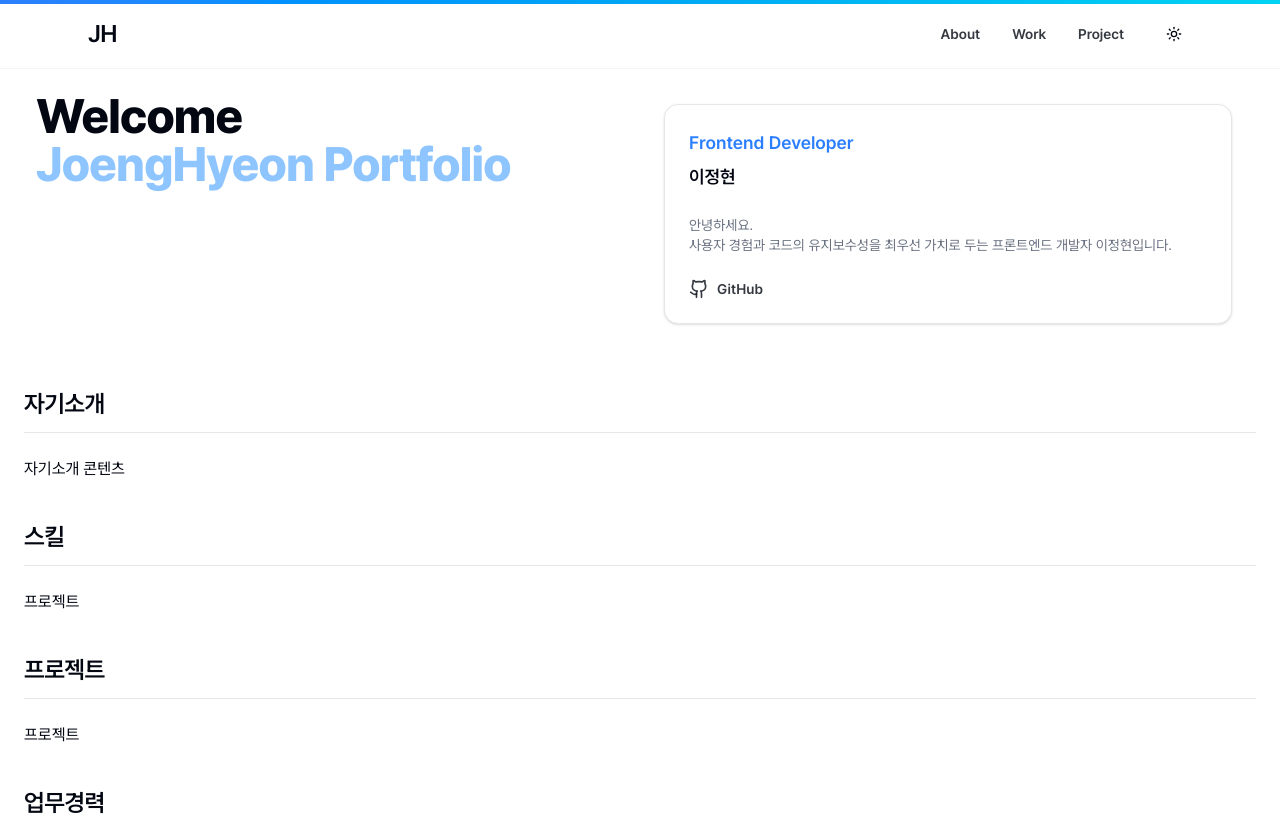
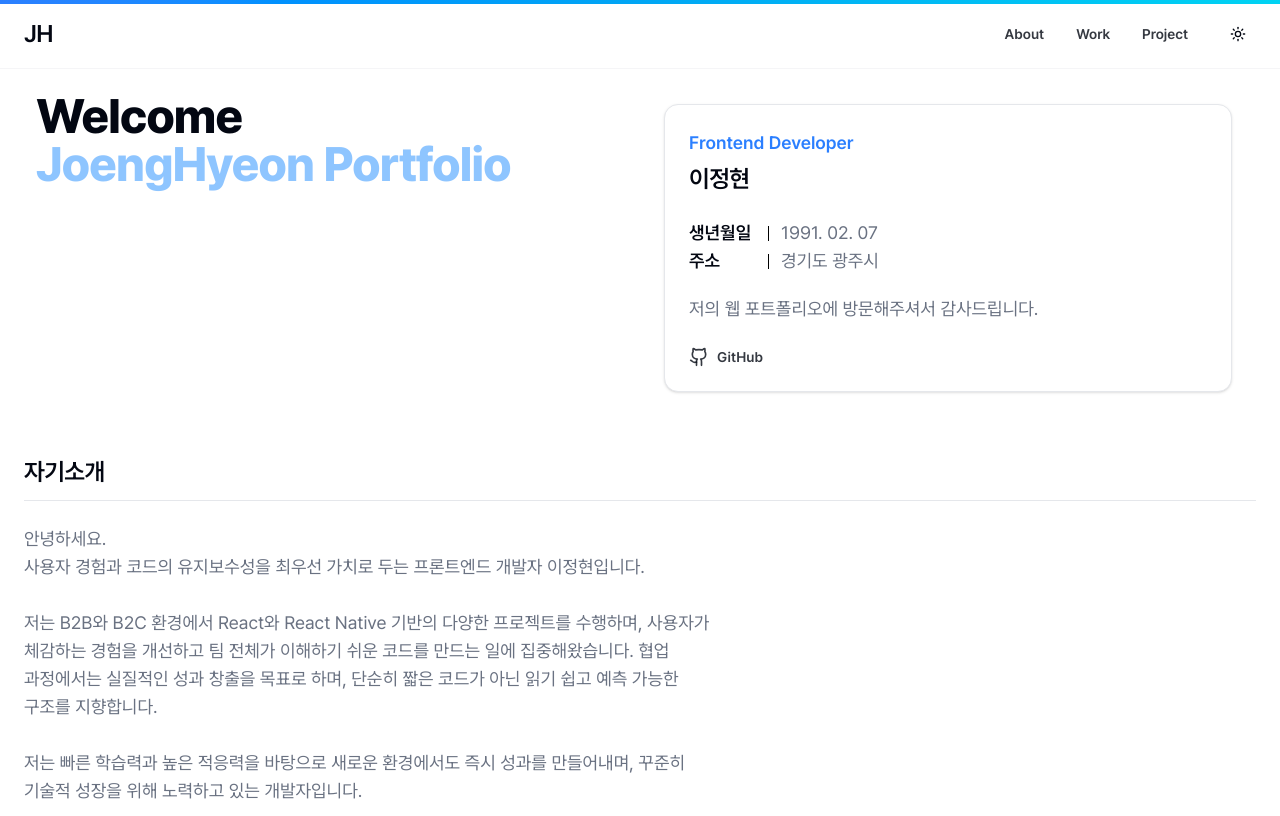
Before and after one commit to hyune7142/jeonghyeon, a Next.js app: page / in a window 1280 px wide. Shown: the top 816 px of the page. Built offline with nearby package versions, Linux system fonts and the light colour scheme.

Commit message:
프로필카드 및 자기소개 수정

```diff
--- a/src/components/common/Header.tsx
+++ b/src/components/common/Header.tsx
@@ -16,7 +16,7 @@ export default function Header() {
 
   return (
     <header className="border-border/40 bg-background/80 fixed top-0 left-0 z-50 w-full border-b backdrop-blur-md transition-all">
-      <div className="mx-auto flex max-w-6xl items-center justify-between px-6 py-4">
+      <div className="mx-auto flex items-center justify-between px-6 py-4">
         {/* 로고 */}
         <Link href="/" className="text-foreground text-xl font-bold tracking-tight">
           <H3>JH</H3>
@@ -52,13 +52,13 @@ export default function Header() {
       {isOpen && (
         <div className="border-border/40 bg-background/95 absolute top-full left-0 w-full border-t backdrop-blur-md md:hidden">
           <nav className="flex flex-col items-center gap-4 py-4 font-semibold">
-            <Link href="/about" onClick={toggleMenu} className="hover:text-primary text-sm">
+            <Link href="#about" onClick={toggleMenu} className="hover:text-primary text-sm">
               About
             </Link>
-            <Link href="/work" onClick={toggleMenu} className="hover:text-primary text-sm">
+            <Link href="#work" onClick={toggleMenu} className="hover:text-primary text-sm">
               Work
             </Link>
-            <Link href="/project" onClick={toggleMenu} className="hover:text-primary text-sm">
+            <Link href="#project" onClick={toggleMenu} className="hover:text-primary text-sm">
               Project
             </Link>
           </nav>
--- a/src/components/common/Typography.tsx
+++ b/src/components/common/Typography.tsx
@@ -54,7 +54,11 @@ const InlineCode: React.FC<Props> = ({ className, children }) => {
 };
 
 const Lead: React.FC<Props> = ({ className, children }) => {
-  return <p className={`text-muted-foreground text-xl ${className}`}>{children}</p>;
+  return (
+    <p className={`text-muted-foreground text-sm sm:text-base md:text-lg ${className}`}>
+      {children}
+    </p>
+  );
 };
 
 const Large: React.FC<Props> = ({ className, children }) => {
--- a/src/components/profile/ProfileCard.tsx
+++ b/src/components/profile/ProfileCard.tsx
@@ -1,33 +1,43 @@
-import React from 'react';
+'use client';
 
 import { Github } from 'lucide-react';
+import { motion } from 'motion/react';
 
-import { Large, Lead } from '@/components/common/Typography';
+import { Large, H3, Lead } from '@/components/common/Typography';
 import { Card, CardContent, CardFooter, CardHeader } from '@/components/ui/card';
+
+import ProfileItem from './ProfileItem';
 
 function ProfileCard() {
   return (
     <Card className="w-full">
       <CardHeader>
         <Large className="text-blue-500">Frontend Developer</Large>
-        <Large>이정현</Large>
+        <H3>이정현</H3>
       </CardHeader>
       <CardContent>
-        <Lead className="!text-sm">
-          안녕하세요. <br />
-          사용자 경험과 코드의 유지보수성을 최우선 가치로 두는 프론트엔드 개발자 이정현입니다.
-        </Lead>
+        <ProfileItem label={'생년월일'} value={'1991. 02. 07'} />
+        <ProfileItem label={'주소'} value={'경기도 광주시'} />
+        <div className="mt-5">
+          <Lead>저의 웹 포트폴리오에 방문해주셔서 감사드립니다.</Lead>
+        </div>
       </CardContent>
       <CardFooter>
-        <a
+        <motion.a
           href="https://github.com/Hyune7142"
           target="_blank"
           rel="noopener noreferrer"
-          className="text-foreground/80 hover:text-foreground flex items-center gap-2 text-sm font-semibold transition-colors"
+          className="text-foreground/80 hover:text-foreground flex items-center gap-2 text-sm font-semibold transition-colors hover:text-blue-500"
+          whileHover={{
+            scale: 1.05,
+            opacity: 1,
+          }}
+          whileTap={{ scale: 0.95 }}
+          transition={{ type: 'spring', stiffness: 300, damping: 20 }}
         >
           <Github className="h-5 w-5" />
           GitHub
-        </a>
+        </motion.a>
       </CardFooter>
     </Card>
   );
--- /dev/null
+++ b/src/components/profile/ProfileItem.tsx
@@ -0,0 +1,21 @@
+import { Large, Lead } from '@/components/common/Typography';
+import { Separator } from '@/components/ui/separator';
+
+interface ProfileItemProps {
+  label: string;
+  value: string;
+}
+
+function ProfileItem({ label, value }: ProfileItemProps) {
+  return (
+    <div className="flex w-full">
+      <div className="mr-3 flex w-20 items-center justify-between">
+        <Large className="text-sm sm:text-base md:text-lg">{label}</Large>
+        <Separator orientation="vertical" className="h-[15px] bg-black dark:bg-white" />
+      </div>
+      <Lead>{value}</Lead>
+    </div>
+  );
+}
+
+export default ProfileItem;
--- a/src/components/sections/AboutMeSection.tsx
+++ b/src/components/sections/AboutMeSection.tsx
@@ -3,11 +3,23 @@
 import React from 'react';
 
 import Section from '@/components/common/Section';
+import { Lead } from '@/components/common/Typography';
 
 function AboutMeSection() {
   return (
     <Section id="about" title="자기소개">
-      <div>자기소개 콘텐츠</div>
+      <Lead className="whitespace-pre-line">
+        {`안녕하세요.
+          사용자 경험과 코드의 유지보수성을 최우선 가치로 두는 프론트엔드 개발자 이정현입니다.
+
+          저는 B2B와 B2C 환경에서 React와 React Native 기반의 다양한 프로젝트를 수행하며, 사용자가
+          체감하는 경험을 개선하고 팀 전체가 이해하기 쉬운 코드를 만드는 일에 집중해왔습니다. 협업
+          과정에서는 실질적인 성과 창출을 목표로 하며, 단순히 짧은 코드가 아닌 읽기 쉽고 예측 가능한
+          구조를 지향합니다.
+
+          저는 빠른 학습력과 높은 적응력을 바탕으로 새로운 환경에서도 즉시 성과를 만들어내며, 꾸준히
+          기술적 성장을 위해 노력하고 있는 개발자입니다.`}
+      </Lead>
     </Section>
   );
 }
--- /dev/null
+++ b/src/components/ui/skeleton.tsx
@@ -0,0 +1,15 @@
+import { cn } from "@/lib/utils"
+
+function Skeleton({
+  className,
+  ...props
+}: React.HTMLAttributes<HTMLDivElement>) {
+  return (
+    <div
+      className={cn("animate-pulse rounded-md bg-primary/10", className)}
+      {...props}
+    />
+  )
+}
+
+export { Skeleton }
```
